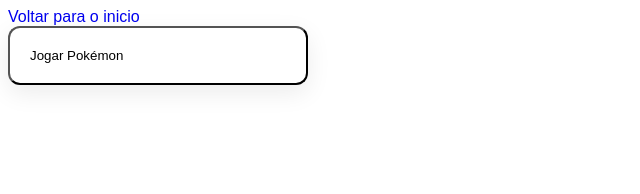
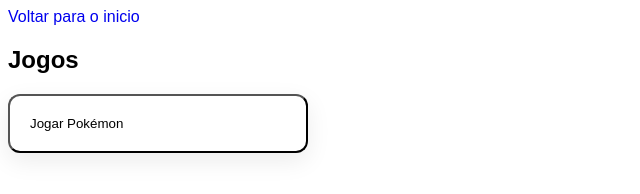
Before and after one commit to guilhermetft/sea, an Electron app: page src/front/gba.html in a window 800 px wide. Shown: the whole page, without its empty margins (0-640 px from the left). Drawn offline with Linux system fonts and the light colour scheme.

Commit message:
resolvendo erros

```diff
--- a/src/front/gba.html
+++ b/src/front/gba.html
@@ -16,6 +16,8 @@
 
     <main>
 
+        <h2>Jogos</h2>
+
         <button id="gba" class="game">
             Jogar Pokémon
         </button>
```
